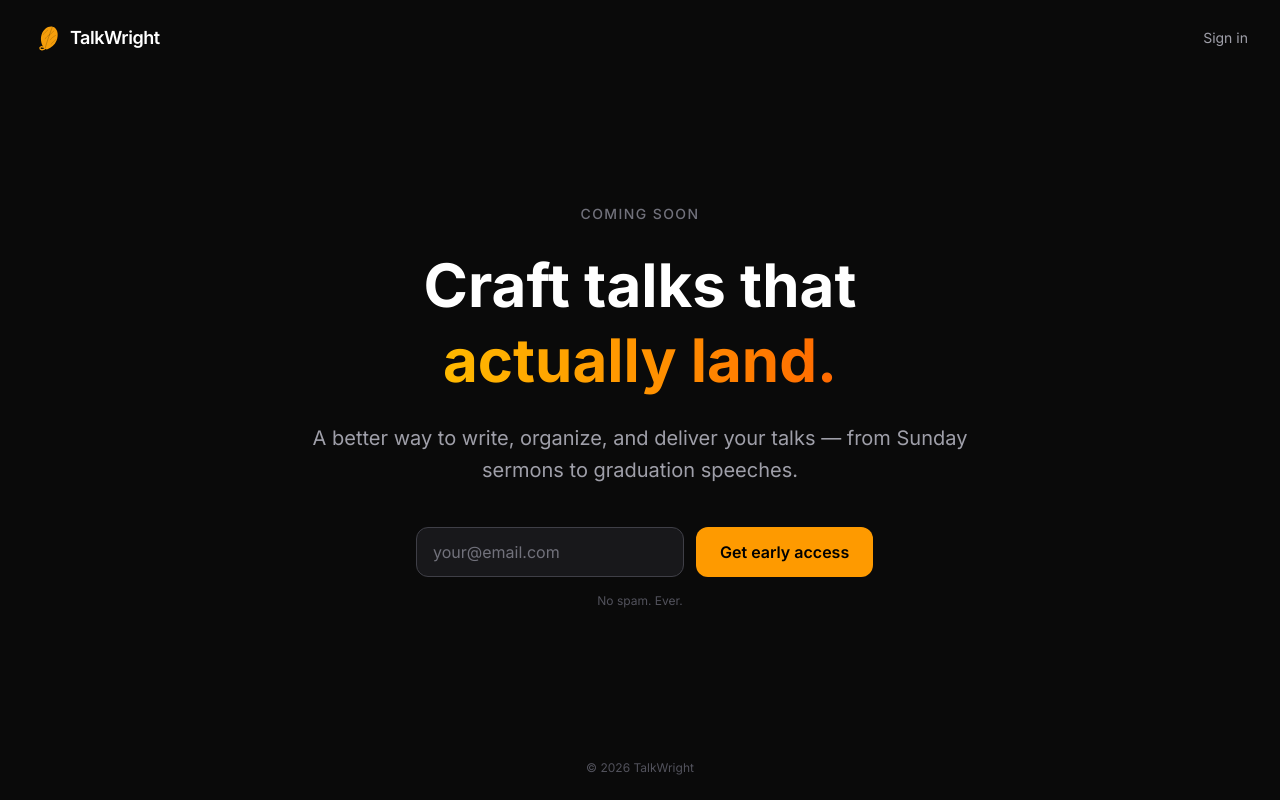
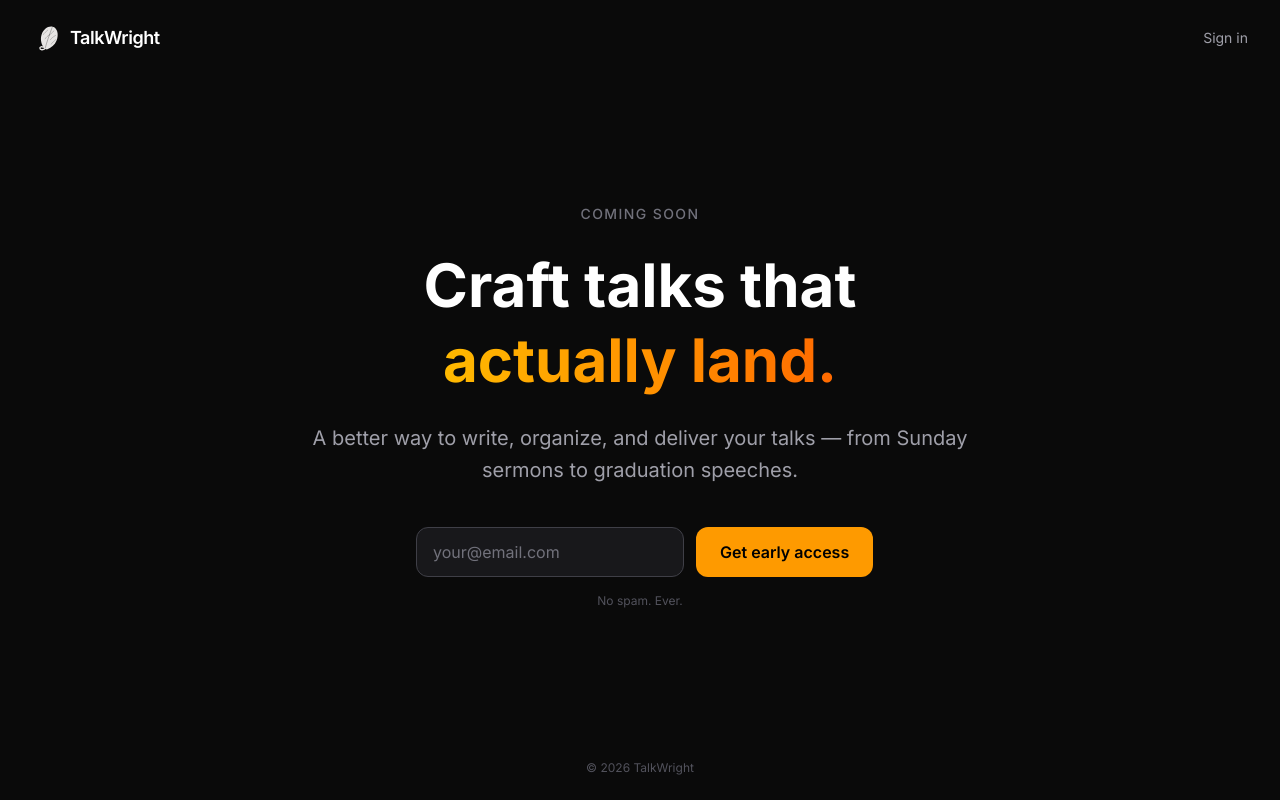
Before and after one commit to rockytauceti/talkwright, a Next.js app: page / in a window 1280 px wide. Built offline with nearby package versions, Linux system fonts and the light colour scheme; no server answers.

Commit message:
style: logo — warm charcoal on light, warm white on dark

```diff
--- a/src/components/Logo.tsx
+++ b/src/components/Logo.tsx
@@ -1,6 +1,7 @@
 export default function Logo({ size = 28, theme = 'dark' }: { size?: number; theme?: 'dark' | 'light' }) {
-  const amber = theme === 'dark' ? '#f59e0b' : '#d97706'
-  const shade = theme === 'dark' ? 'rgba(0,0,0,0.22)' : 'rgba(0,0,0,0.18)'
+  const fill = theme === 'dark' ? '#e7e5e4' : '#292524'
+  const shade = theme === 'dark' ? 'rgba(0,0,0,0.3)' : 'rgba(0,0,0,0.18)'
+  const nib = theme === 'dark' ? '#e7e5e4' : '#292524'
 
   return (
     <svg
@@ -11,29 +12,19 @@ export default function Logo({ size = 28, theme = 'dark' }: { size?: number; the
       xmlns="http://www.w3.org/2000/svg"
       aria-label="TalkWright"
     >
-      {/* Chunky feather body — solid filled shape */}
       <path
         d="M47 6 C58 8 62 24 56 38 C52 48 44 54 34 58 L28 56 C22 48 18 36 22 24 C26 12 36 4 47 6 Z"
-        fill={amber}
+        fill={fill}
       />
-      {/* Spine — subtle dark line through center */}
-      <path
-        d="M46 8 C40 24 34 40 30 56"
-        stroke={shade}
-        strokeWidth="2"
-        strokeLinecap="round"
-      />
-      {/* Barb lines — right side */}
+      <path d="M46 8 C40 24 34 40 30 56" stroke={shade} strokeWidth="2" strokeLinecap="round" />
       <path d="M50 16 C46 20 42 22 40 26" stroke={shade} strokeWidth="1.5" strokeLinecap="round" />
       <path d="M54 26 C48 30 44 32 42 36" stroke={shade} strokeWidth="1.5" strokeLinecap="round" />
       <path d="M54 36 C50 40 46 42 44 46" stroke={shade} strokeWidth="1.5" strokeLinecap="round" />
-      {/* Barb lines — left side */}
       <path d="M36 14 C32 18 28 20 26 24" stroke={shade} strokeWidth="1.5" strokeLinecap="round" />
       <path d="M40 24 C36 28 32 30 30 34" stroke={shade} strokeWidth="1.5" strokeLinecap="round" />
-      {/* Nib tip — small bold curl below feather */}
       <path
         d="M30 56 C26 60 18 60 18 55 C18 52 22 51 26 53"
-        stroke={amber}
+        stroke={nib}
         strokeWidth="3"
         strokeLinecap="round"
         fill="none"
```
